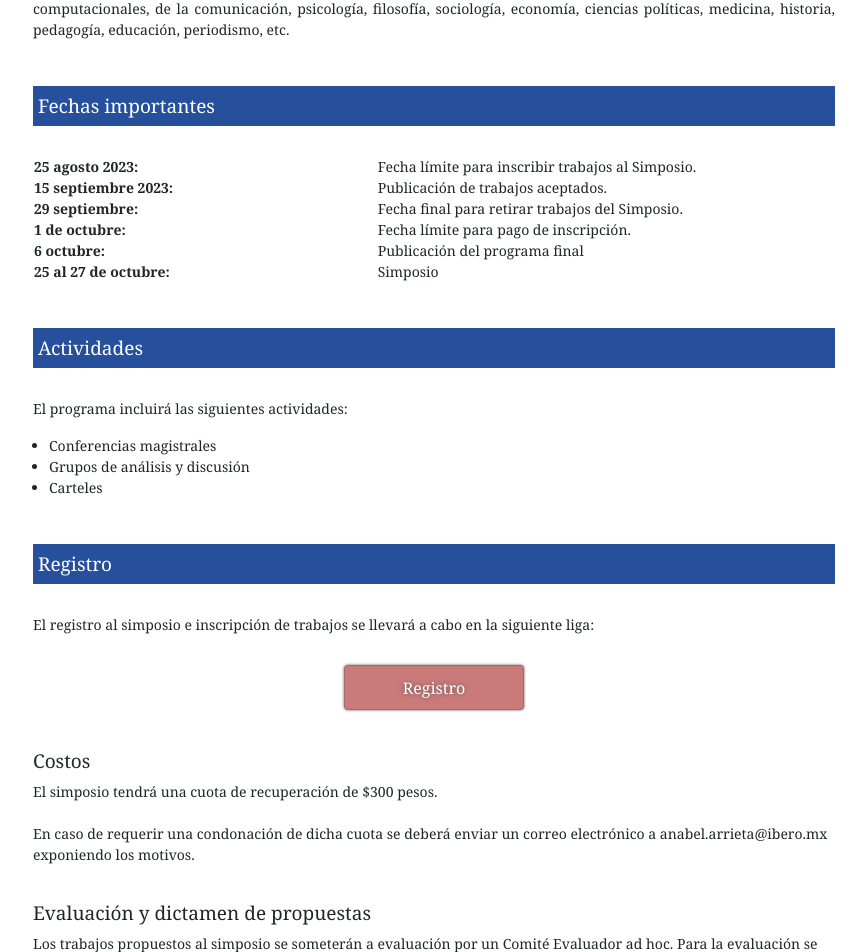
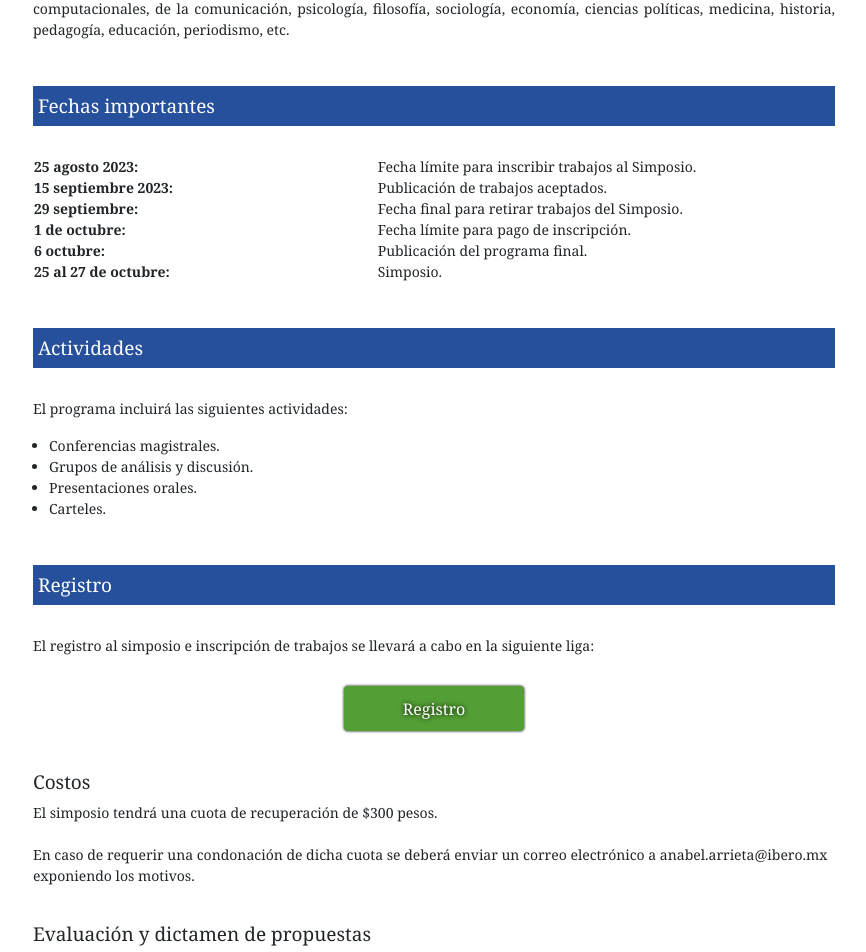
Before and after one commit to payen000/sdc4, a PHP site: page / in a window 1280 px wide. Shown: the part 2272-3224 px from the top of the page, without its empty margins (206-1072 px from the left). Run offline with PHP 8.4, Linux system fonts and the light colour scheme.

Commit message:
[IMP] Adición de liga de registro.

```diff
--- a/css/main.css
+++ b/css/main.css
@@ -9,6 +9,11 @@
     box-shadow: 0px 0px 10px #791715;
     left: 660px;
     position: absolute;
+    background-color: #539e35;
+    border-color: #539e35;
+    -webkit-box-shadow: black 0px 0px 3px 0px;
+            box-shadow: black 0px 0px 3px 0px;
+    text-shadow: 0px 0px 5px black;
 }
 
 #banner-button {
@@ -284,7 +289,7 @@ ul{
     position: relative;
     height: 630px;
     background-position: left;
-    background-color: #edecf4;
+    background-color: white;
     color: black;
     background-size: cover;
     padding-bottom: 0;
--- a/index.php
+++ b/index.php
@@ -15,7 +15,14 @@
                     <div id="name"></div>
                     <div id="banner"></div>
                     <div id="banner-button">
-                        <a id="event-button0" class="btn btn-danger disabled disabled-button" pointer="registro" role="button" href="#">Registro</a>
+			<a
+                            id="event-button0"
+                            class="btn btn-primary"
+                            pointer="registro"
+                            role="button"
+                            href="https://forms.office.com/r/4USJQUJ3kw"
+                            target="_blank"
+                        >Registro</a>
                     </div>
                 </div>
                 <div id="gradient">
@@ -205,7 +212,7 @@
                                 6 octubre:
                             </div>
                             <div class="col-12 col-md-6 col-xl-7">
-                                Publicación del programa final
+                                Publicación del programa final.
                             </div>
                         </li>
                         <li class="row no-bullet">
@@ -213,7 +220,7 @@
                                 25 al 27 de octubre:
                             </div>
                             <div class="col-12 col-md-6 col-xl-7">
-                                Simposio
+                                Simposio.
                             </div>
                         </li>
                     </ul>
@@ -229,13 +236,16 @@
                         <p>El programa incluirá las siguientes actividades:</p>
                         <ul title="lista de actividades">
                             <li class="yes-bullet">
-                                Conferencias magistrales
+                                Conferencias magistrales.
                             </li>
                             <li class="yes-bullet">
-                                Grupos de análisis y discusión
+                                Grupos de análisis y discusión.
+			    </li>
+                            <li class="yes-bullet">
+                                Presentaciones orales.
                             </li>
                             <li class="yes-bullet">
-                                Carteles
+                                Carteles.
                             </li>
                         </ul>
                     </div>
@@ -253,10 +263,16 @@
                         </p>
                         <div id="regbutton" class="centered margin-bottomed" title="renglón de botón de registro">
                             <div title="botón de registro">
-                                <a id="registry-button" class="btn btn-danger disabled disabled-button" pointer="registro" role="button">Registro</a>
+				<a
+                                    id="registry-button"
+                                    class="btn btn-primary"
+                                    pointer="registro"
+				    role="button"
+                                    href="https://forms.office.com/r/4USJQUJ3kw"
+                                    target="_blank"
+                                >Registro</a>
                             </div>
                         </div>
-                        <p>
 
                         <div><h2>Costos</h2></div>
                         <div class="margin-bottomed">
```
